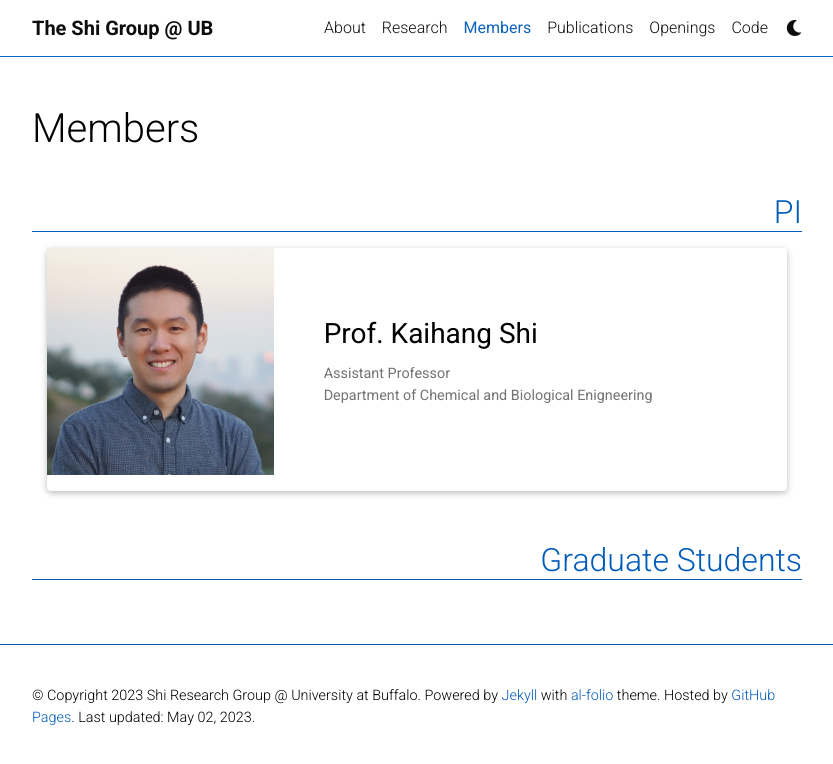
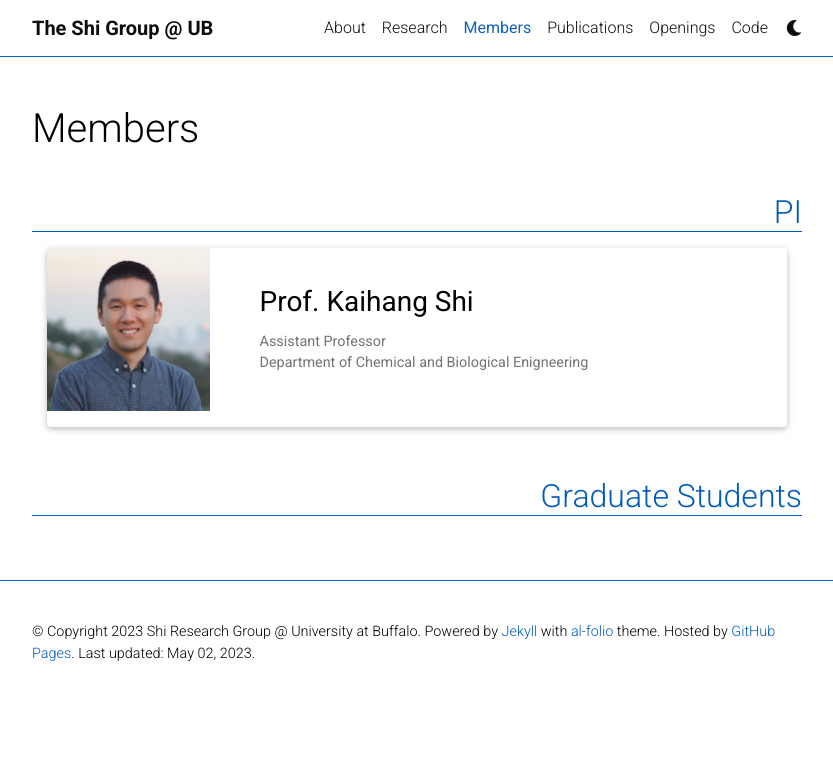
Before and after one commit to ShiResearchGroup/shiresearchgroup.github.io, a Jekyll site: the page built from _pages/members.md, in a window 1280 px wide. Shown: the top 764 px of the page, without its empty margins (223-1056 px from the left). Built offline with Jekyll 4.4.1, drawn with Linux system fonts in a browser that asks for light colours; full-size pictures stand in for the smaller copies a plugin makes; comment, search, counter and statistics services are not loaded; a style sheet for code colours, icons or effects is not loaded.

Commit message:
Update projects_horizontal.html

```diff
--- a/_includes/projects_horizontal.html
+++ b/_includes/projects_horizontal.html
@@ -7,10 +7,10 @@
     <div class="card hoverable">
       <div class="row g-0">
         {%- if project.img -%}
-        <div class="card-img col-md-4">
+        <div class="card-img col-md-3">
           {% include figure.html path=project.img alt="project thumbnail" %}
         </div>
-        <div class="col-md-8">
+        <div class="col-md-9">
         {%- else -%}
         <div class="col-md-12">
         {%- endif -%}
```
